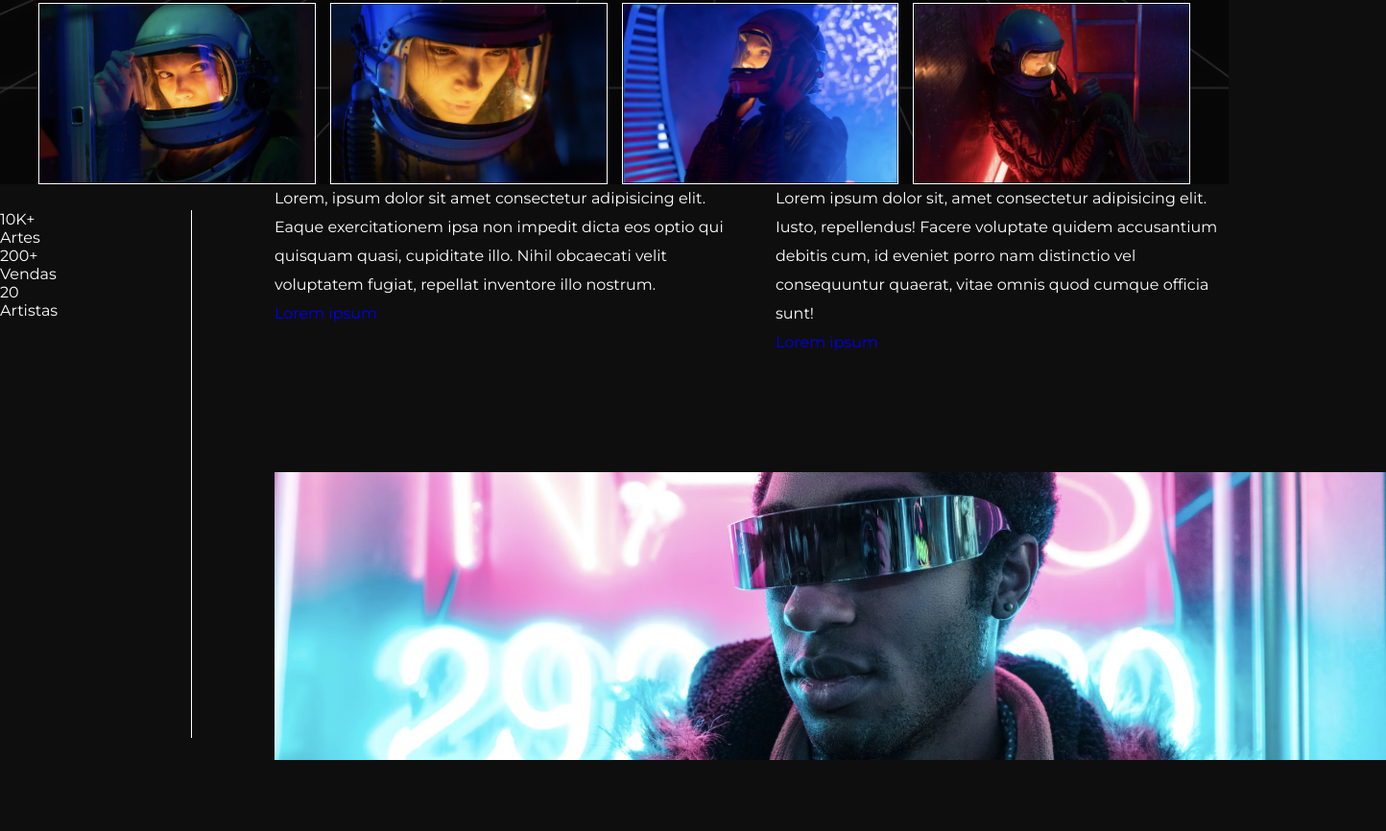
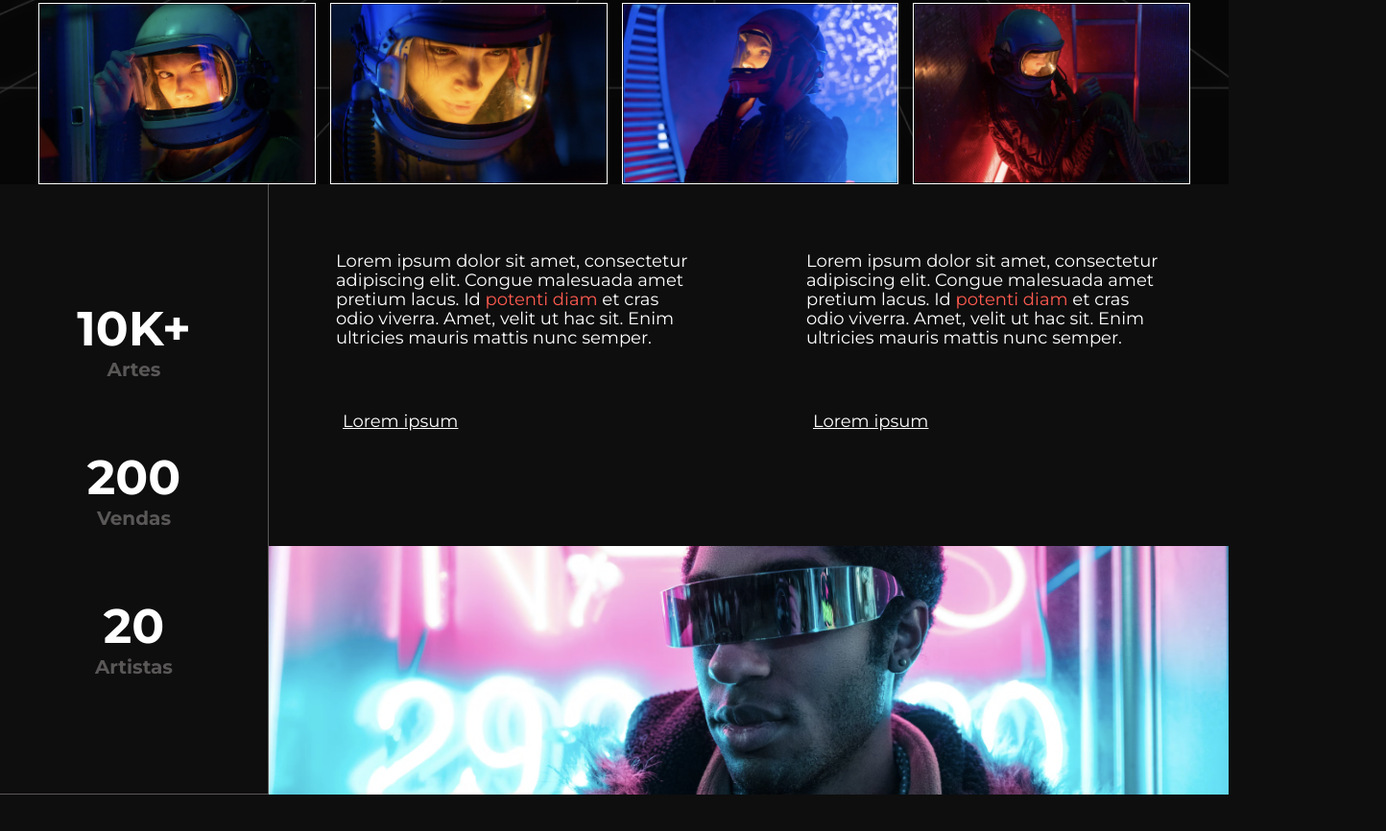
Before and after one commit to rubensgabriel/Rocket-NFTs, a plain HTML site: page index.html in a window 1280 px wide. Shown: the part 842-1708 px from the top of the page at 96% size, 1444 px wide, since content can reach past the window. Before the commit the page ends 1638 px from the top, so only its background shows below. Drawn offline with Linux system fonts and the light colour scheme.

Commit message:
primeira section

```diff
--- a/index.html
+++ b/index.html
@@ -56,27 +56,22 @@
 
   <main>
       <section class="descritivo">
-        <div class="dados">
-            <p>10K+</p>
-            <p>Artes</p>
-            <p>200+</p>
-            <p>Vendas</p>
-            <p>20</p>
-            <p>Artistas</p>
+        <ul class="dados">
+          <li><p><span>10K+</span>Artes</p></li>
+          <li><p><span>200</span>Vendas</p></li>
+          <li><p><span>20</span>Artistas</p></li>
+        </ul>
+        <div class="texto">
+          <div>
+            <p>Lorem ipsum dolor sit amet, consectetur adipiscing elit. Congue malesuada amet pretium lacus. Id <span class="destaque">potenti diam</span> et cras odio viverra. Amet, velit ut hac sit. Enim ultricies mauris mattis nunc semper.</p>
+            <a href="#">Lorem ipsum</a>
+          </div>
+          <div>
+            <p>Lorem ipsum dolor sit amet, consectetur adipiscing elit. Congue malesuada amet pretium lacus. Id <span class="destaque">potenti diam</span> et cras odio viverra. Amet, velit ut hac sit. Enim ultricies mauris mattis nunc semper.</p>
+            <a href="#">Lorem ipsum</a>
+          </div>
         </div>
-        <div class="texto_descricao">
-            <p>Lorem, ipsum dolor sit amet consectetur adipisicing elit. Eaque exercitationem ipsa non impedit dicta eos optio qui quisquam quasi, cupiditate illo. Nihil obcaecati velit voluptatem fugiat, repellat inventore illo nostrum.
-            </p>
-            <a href="#">Lorem ipsum</a>
-        </div>
-        <div class="texto_descricao">
-            <p>Lorem ipsum dolor sit, amet consectetur adipisicing elit. Iusto, repellendus! Facere voluptate quidem accusantium debitis cum, id eveniet porro nam distinctio vel consequuntur quaerat, vitae omnis quod cumque officia sunt!
-            </p>
-            <a href="#">Lorem ipsum</a>
-        </div>
-        <div class="imagem">
-            <img src="assets/banner.png" alt="">
-        </div>
+        <img class="foto-larga" src="assets/banner.png" alt="">
       </section>
 
       <section class="populares">
--- a/style.css
+++ b/style.css
@@ -1,11 +1,12 @@
 :root {
     --body-background: #0e0e0e;
-    --color-logo: #ff5b50;
     --card-color: #252525;
+    --subtitle-color: #5a5757;
+    --color-input: #0D0D0D;
+
+    --color-destaque: #ff5b50;
     --color-white: #fff;
-    --subtitle-color: #5a5757;
     --color-black: #000;
-    --color-input: #0D0D0D;
   }
 
 * {
@@ -22,6 +23,11 @@ a {
   text-decoration: none;
 }
 
+img {
+  display: block;
+  max-width: 100%;
+}
+
 body {
     background-color: var(--body-background);
     color: var(--color-white);
@@ -34,6 +40,10 @@ body * {
 .container {
   max-width: 1200px;
   margin: 0 auto;
+}
+
+.destaque {
+  color: var(--color-destaque);
 }
 /* ==================== HEADER NAVEGAÇÃO ==================== */
 header {
@@ -84,7 +94,7 @@ header {
 }
 
 .btn-menu:hover span {
-  color: var(--color-logo);
+  color: var(--color-destaque);
 }
 
 .btn-menu:hover {
@@ -145,7 +155,7 @@ header {
 }
 
 .header-info .destaque {
-  color: var(--color-logo);
+  color: var(--color-destaque);
 }
 
 .header-imagens {
@@ -200,38 +210,67 @@ header {
   }
 }
 
-
-
-
-
+/* ====================== main ============================== */
 .descritivo {
-    display: grid;
-    grid-template-columns: 1fr 2fr 2fr;
-    grid-template-rows: 1fr 1fr;
-    height: 450px;
-    gap: 50px;
+  display: grid;
+  grid-template-columns: 280px 1fr 1fr;
+  grid-template-rows: 1fr auto;
+  margin-bottom: 150px;
 }
 
 .dados {
-    grid-row: span 2;
-    border-right: 1px solid white;
-    align-self: center;
-    height: 550px;
-    max-width: 200px;
+  grid-column: 1/2;
+  grid-row: 1/3;
+  padding: 120px 60px;
+  border-bottom: 1px solid #5a5757;
+  border-right: 1px solid #5a5757;
 }
 
-.texto_descricao {
-    line-height: 30px;
+.dados li {
+  color: var(--subtitle-color);
+  font-size: 20px;
+  font-weight: 600;
 }
 
-.imagem {
-    grid-column: span 2;
+.dados li + li {
+  margin-top: 70px;
 }
 
+.dados li p {
+  display: flex;
+  flex-direction: column;
+  align-items: center;
+}
+.dados span {
+  color: var(--color-white);
+  font-size: 50px;
+}
 
-/*
-img {
-  display: block;
-  max-width: 100%;
+.texto {
+  grid-column: 2/4;
+  padding: 70px;
+  display: flex;
+  gap: 120px;
+  font-size: 18px;
+  line-height: 20px;
 }
-*/
+
+.texto > div a {
+  display: inline-block;
+  margin-top: 60px;
+  color: var(--color-white);
+  text-decoration: underline;
+  transition: color .4s ease-in;
+  padding: 6px;
+  border: 1px solid transparent;
+}
+
+.texto > div a:hover {
+  color: var(--color-destaque);
+  border-color: var(--color-destaque);
+  text-decoration: none;
+}
+
+.foto-larga {
+  grid-column: 2/4;
+}
```
